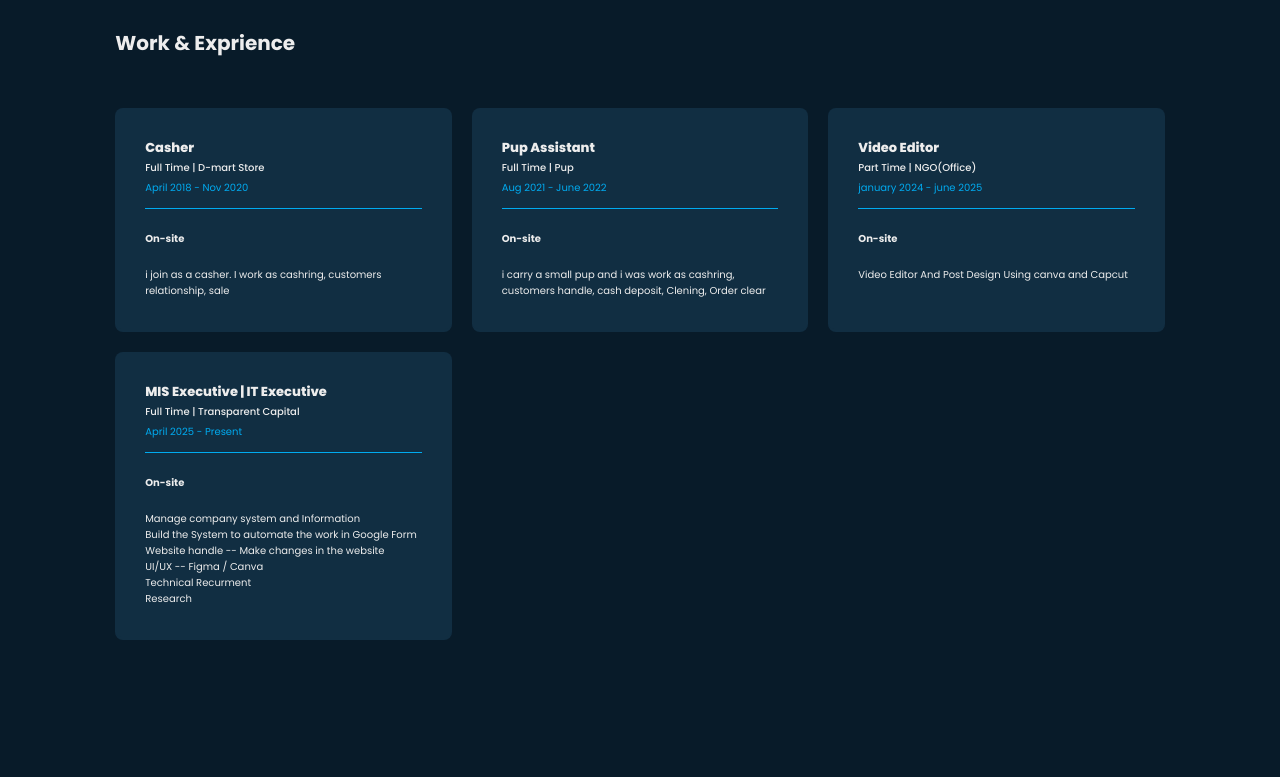
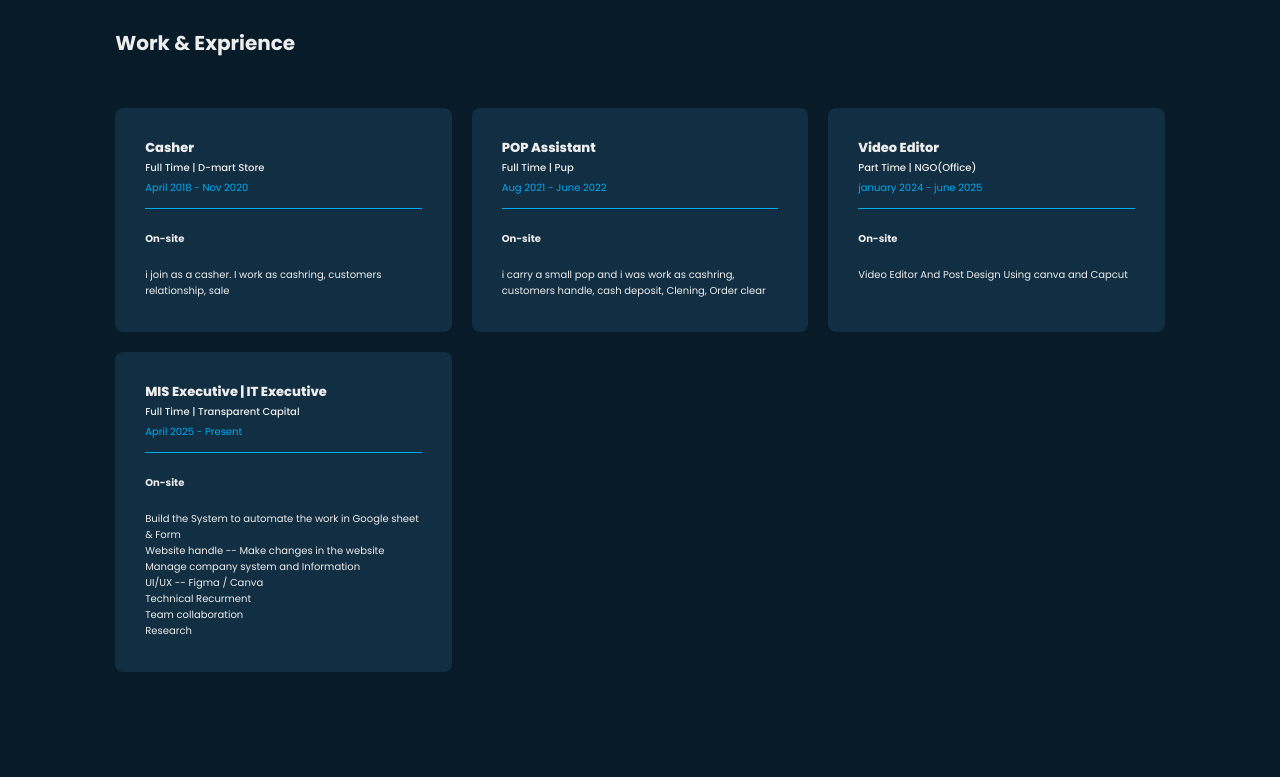
Before and after one commit to ritik7545/My-Portfolio, a plain HTML site: page index.html in a window 1280 px wide. Shown: the part 3380-4157 px from the top of the page. Drawn offline with nearby package versions, Linux system fonts and the light colour scheme.

Commit message:
change the experince

```diff
--- a/index.html
+++ b/index.html
@@ -365,7 +365,7 @@
 
                     <div class="exprience-card">
                         <div class="upper">
-                            <h3>Pup Assistant</h3>
+                            <h3>POP Assistant</h3>
                             <h5>Full Time | Pup</h5>
                             <span>Aug 2021 - June 2022</span>
                         </div>
@@ -373,7 +373,7 @@
                         <h4>
                             <lebel>On-site</lebel>
                         </h4>
-                        <p>i carry a small pup and i was work as cashring, customers handle, cash deposit, Clening,
+                        <p>i carry a small pop and i was work as cashring, customers handle, cash deposit, Clening,
                             Order clear</p>
                     </div>
 
@@ -398,12 +398,15 @@
                         </div>
                         <div class="hr"></div>
                         <h4>
-                            <lebel>On-site</lebel></h4>
-                        <p>Manage company system and Information<br>Build the System to automate the work in Google Form</p>
+                        <lebel>On-site</lebel></h4>
+                        <p>Build the System to automate the work in Google sheet & Form</p>
                         <p>Website handle -- Make changes in the website</p>
+                        <p>Manage company system and Information
                         <p>UI/UX -- Figma / Canva</p>
                         <p>Technical Recurment</p>
+                        <p>Team collaboration</p>
                         <p>Research</p>
+
                     </div>
                 </div>
             </div>
```
